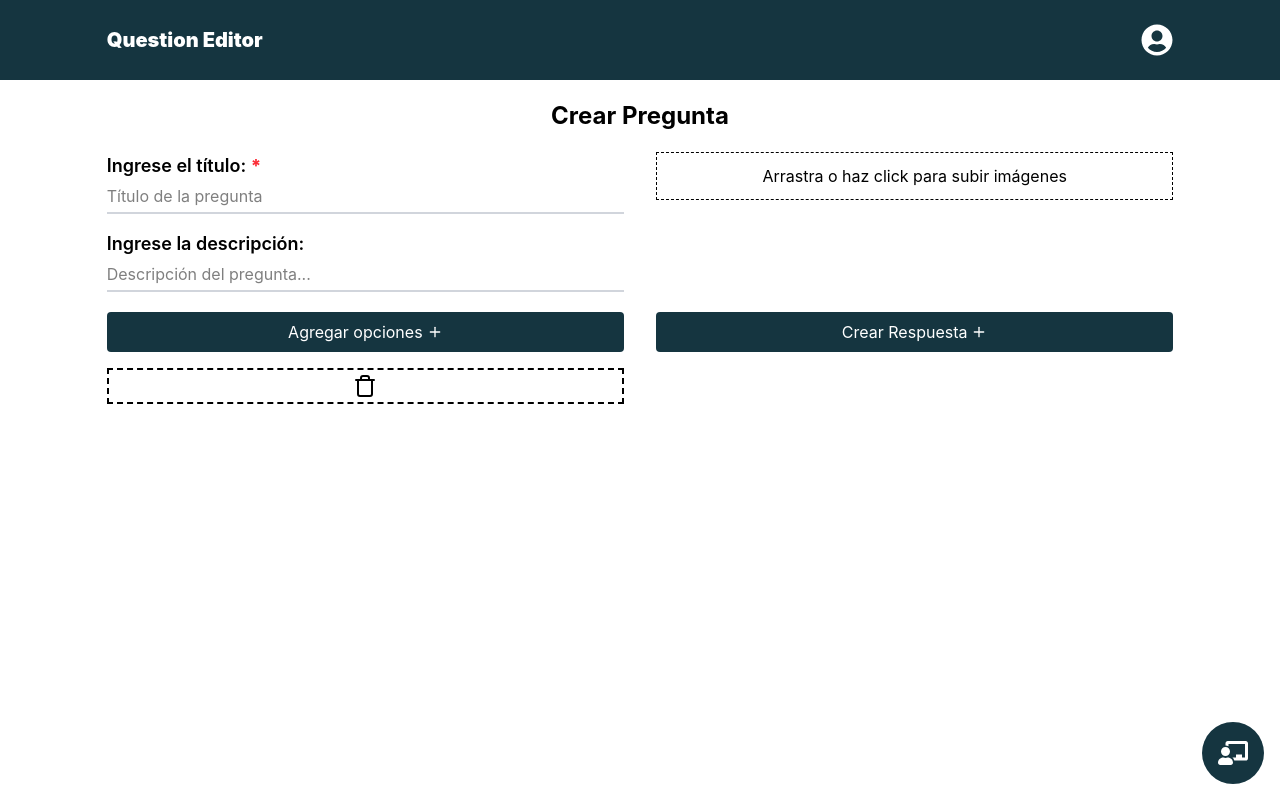
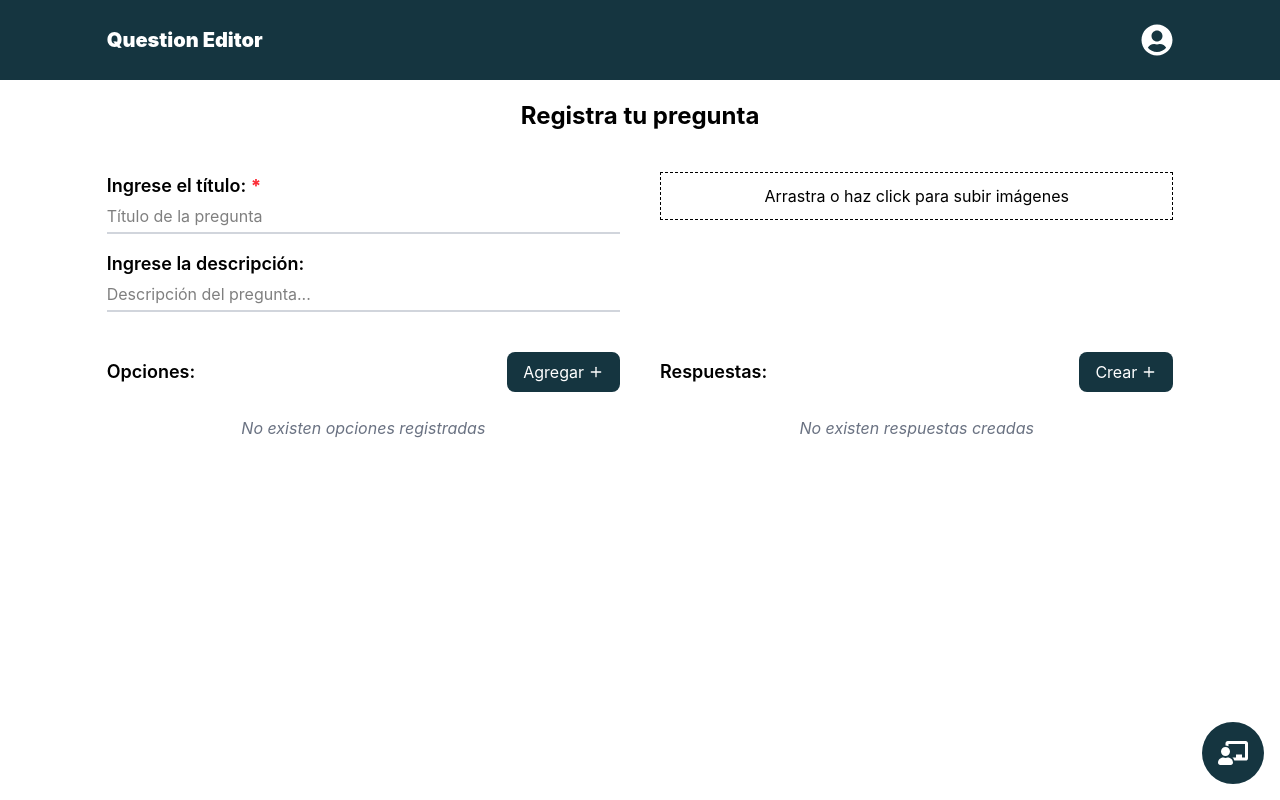
Before and after one commit to sae0-3/bit-a-bit, a React (Vite) app in the folder frontend/: page /questions/dynamic/create in a window 1280 px wide. Built offline with nearby package versions, Linux system fonts and the light colour scheme.

Commit message:
feat(frontend): agregar mejoras en la interfaz

```diff
--- a/frontend/src/components/AddOptionModal.tsx
+++ b/frontend/src/components/AddOptionModal.tsx
@@ -1,4 +1,4 @@
-import { useState } from 'react'
+import { useEffect, useRef, useState } from 'react'
 
 type AddOptionModal = {
   onClose: () => void
@@ -8,9 +8,15 @@ type AddOptionModal = {
 export const AddOptionModal = ({ onClose, addOption }: AddOptionModal) => {
   const [input, setInput] = useState('')
   const [error, setError] = useState<string | null>(null)
-  if (!onClose) return null
+  const inputRef = useRef<HTMLInputElement>(null)
 
-  const handleAdd = () => {
+  useEffect(() => {
+    inputRef.current?.focus()
+  }, [])
+
+  const handleAdd = (e: React.FormEvent<HTMLFormElement>) => {
+    e.preventDefault()
+
     if (input.trim() === '') {
       setError('El campo no puede estar vacio')
       return
@@ -23,14 +29,21 @@ export const AddOptionModal = ({ onClose, addOption }: AddOptionModal) => {
 
   return (
     <div className="fixed inset-0 flex justify-center items-center bg-black/50 z-50">
-      <div className="bg-white rounded-2xl shadow-lg p-6 w-11/12 max-w-md">
-        <div className={`h-full w-full ${error ? '' : 'mb-4'} flex flex-col justify-center items-center`}>
-          <p className="font-semibold">Agregar Opción</p>
+      <form
+        onSubmit={handleAdd}
+        className="bg-white rounded-2xl shadow-lg p-6 w-11/12 max-w-md flex flex-col gap-2"
+      >
+        <div className={`h-full w-full ${!!error ? '' : 'mb-4'} flex flex-col justify-center items-center gap-2`}>
+          <label htmlFor="new-option" className="font-semibold">Agregar Opción</label>
           <input
+            id="new-option"
+            name="new-option"
             type="text"
             placeholder="Ingrese la opcion"
             className="mt-2 w-full h-10 border border-gray-300 rounded px-3"
             onChange={(e) => { setInput(e.target.value) }}
+            ref={inputRef}
+            autoComplete="off"
           />
         </div>
 
@@ -38,20 +51,22 @@ export const AddOptionModal = ({ onClose, addOption }: AddOptionModal) => {
           <p className="text-red-500 text-sm mb-2">{error}</p>
         )}
 
-        <div className="flex justify-around">
+        <div className="flex justify-around items-center">
           <button
-            className="bg-primary-dark text-white rounded px-4 py-2"
-            onClick={handleAdd}>
+            className="bg-primary-dark text-white rounded px-4 py-2 cursor-pointer"
+            type="submit"
+          >
             Agregar
           </button>
           <button
-            className="bg-primary-dark text-white rounded px-4 py-2"
+            className="bg-primary-dark text-white rounded px-4 py-2 cursor-pointer"
             onClick={onClose}
+            type="button"
           >
             Cancelar
           </button>
         </div>
-      </div >
+      </form >
     </div>
   )
 }
--- a/frontend/src/components/AddResponse.tsx
+++ b/frontend/src/components/AddResponse.tsx
@@ -1,10 +1,10 @@
+import { useState } from 'react'
 import { LuPlus } from 'react-icons/lu'
-import { useState } from 'react'
 
+import { useQuestionFormStore } from '../stores/question-form.store'
+import { Response } from '../types/form-question'
 import { AddResponseModal } from './AddResponseModal'
 import { ModalResponse } from './ModalResponse'
-import { useQuestionFormStore } from '../stores/question-form.store'
-import { Response } from '../types/form-question'
 
 export const AddResponse = () => {
   const [viewAddModal, setViewAddModal] = useState(false)
@@ -14,18 +14,20 @@ export const AddResponse = () => {
 
   return (
     <div className="w-full flex flex-col gap-4">
+      <div className="flex justify-between items-center">
+        <h2 className="font-semibold text-lg">Respuestas:</h2>
+
         <button
-        className="w-full bg-primary-dark text-white p-2 rounded hover:cursor-pointer flex items-center gap-1 justify-center"
+          className="bg-primary-dark text-white py-2 px-4 rounded-lg hover:cursor-pointer flex items-center gap-1 justify-center"
           onClick={() => setViewAddModal(true)}
         >
-        <span>Crear Respuesta</span> <LuPlus />
+          <span className="text-center">Crear</span> <LuPlus />
         </button>
-      {viewAddModal && (
-        <AddResponseModal onClose={() => setViewAddModal(false)} />
-      )}
-      {responses.length > 0 && (
-        <div className="w-full flex flex-col items-center">
-          <h3 className="font-medium text-gray-700 mb-4">Respuestas:</h3>
+      </div>
+
+      {responses.length === 0 ? (
+        <p className="text-center italic text-gray-500 my-2">No existen respuestas creadas</p>
+      ) : (
         <div className="flex flex-wrap justify-center gap-4 w-full px-4">
           {responses.map((resp) => (
             <button
@@ -37,8 +39,12 @@ export const AddResponse = () => {
             </button>
           ))}
         </div>
-        </div>
       )}
+
+      {viewAddModal && (
+        <AddResponseModal onClose={() => setViewAddModal(false)} />
+      )}
+
       {selectedResponse && (
         <ModalResponse
           response={selectedResponse}
--- a/frontend/src/components/AddResponseModal.tsx
+++ b/frontend/src/components/AddResponseModal.tsx
@@ -1,18 +1,18 @@
-import { useState } from 'react'
 import {
   DndContext,
-  DragStartEvent,
   DragEndEvent,
   DragOverlay,
+  DragStartEvent,
   pointerWithin,
 } from '@dnd-kit/core'
+import { useState } from 'react'
 
 import { useSensors } from '../hooks/useSensors'
+import { useQuestionFormStore } from '../stores/question-form.store'
+import { Option } from '../types/form-question'
+import { handleReorder } from '../utils/dnd'
 import { DroppableContainer } from './DroppableContainer'
 import { SortableListContainer } from './SortableListContainer'
-import { handleReorder } from '../utils/dnd'
-import { Option } from '../types/form-question'
-import { useQuestionFormStore } from '../stores/question-form.store'
 
 type AddResponseModalProps = {
   onClose: () => void
@@ -157,13 +157,13 @@ export const AddResponseModal: React.FC<AddResponseModalProps> = ({ onClose }) =
 
         <div className="flex justify-around mt-6">
           <button
-            className="bg-primary-dark text-white rounded px-4 py-2"
+            className="bg-primary-dark text-white rounded px-4 py-2 hover:cursor-pointer"
             onClick={handleAdd}
           >
             Agregar
           </button>
           <button
-            className="bg-primary-dark text-white rounded px-4 py-2"
+            className="bg-primary-dark text-white rounded px-4 py-2 hover:cursor-pointer"
             onClick={onClose}
           >
             Cancelar
--- a/frontend/src/components/Options.tsx
+++ b/frontend/src/components/Options.tsx
@@ -35,20 +35,21 @@ export const Options = () => {
 
   return (
     <div className="w-full flex flex-col gap-4">
-      <button className="bg-primary-dark text-white p-2 rounded hover:cursor-pointer flex items-center justify-center gap-1"
+      <div className="flex justify-between flex-wrap items-center">
+        <h2 className="font-semibold text-lg">Opciones:</h2>
+
+        <button
+          className="bg-primary-dark text-white py-2 px-4 rounded-lg hover:cursor-pointer flex items-center justify-center gap-1"
           onClick={() => setviewModal(true)}
         >
-        <span className="text-center">Agregar opciones</span>
+          <span className="text-center">Agregar</span>
           <LuPlus />
         </button>
+      </div>
 
-      {viewModal && (
-        <AddOptionModal
-          addOption={addOption}
-          onClose={() => setviewModal(false)}
-        />
-      )}
-
+      {options.length === 0 ? (
+        <p className="text-center italic text-gray-500 my-2">No existen opciones registradas</p>
+      ) : (
         <DndContext
           sensors={sensors}
           onDragStart={handleDragStart}
@@ -80,6 +81,14 @@ export const Options = () => {
             <TrashBin />
           </div>
         </DndContext>
+      )}
+
+      {viewModal && (
+        <AddOptionModal
+          addOption={addOption}
+          onClose={() => setviewModal(false)}
+        />
+      )}
     </div>
   )
 }
--- a/frontend/src/components/StudentView.tsx
+++ b/frontend/src/components/StudentView.tsx
@@ -15,7 +15,7 @@ export const StudentView = () => {
       </div>
 
       <section className="w-10/12 flex justify-end gap-4 flex-wrap">
-        <button className="bg-primary-dark text-white p-2 rounded hover:cursor-pointer flex items-center gap-1">
+        <button className="bg-primary-dark text-white py-2 px-4 rounded-lg hover:cursor-pointer flex items-center gap-1">
           <span>Verificar</span> <LuShieldCheck />
         </button>
       </section>
--- a/frontend/src/components/TeacherView.tsx
+++ b/frontend/src/components/TeacherView.tsx
@@ -5,10 +5,10 @@ import { Options } from './Options'
 
 export const TeacherView = () => {
   return (
-    <section className="flex w-full flex-col justify-center items-center gap-5 py-5">
-      <h1 className="font-bold text-2xl">Crear Pregunta</h1>
+    <section className="flex w-full flex-col justify-center items-center gap-5 py-5 lg:gap-10">
+      <h1 className="font-bold text-2xl">Registra tu pregunta</h1>
 
-      <div className="w-10/12 flex flex-col justify-center gap-4 lg:flex-row lg:gap-8">
+      <div className="w-10/12 flex flex-col justify-center gap-4 lg:flex-row lg:gap-10">
         <div className="w-full lg:w-1/2">
           <DescriptionEditor />
         </div>
@@ -17,7 +17,7 @@ export const TeacherView = () => {
         </div>
       </div>
 
-      <div className="w-10/12 flex flex-col justify-center gap-4 lg:flex-row lg:gap-8">
+      <div className="w-10/12 flex flex-col justify-center gap-4 lg:flex-row lg:gap-10">
         <div className="w-full lg:w-1/2">
           <Options />
         </div>
```
Lines whose indentation alone changed are shown as unchanged.
